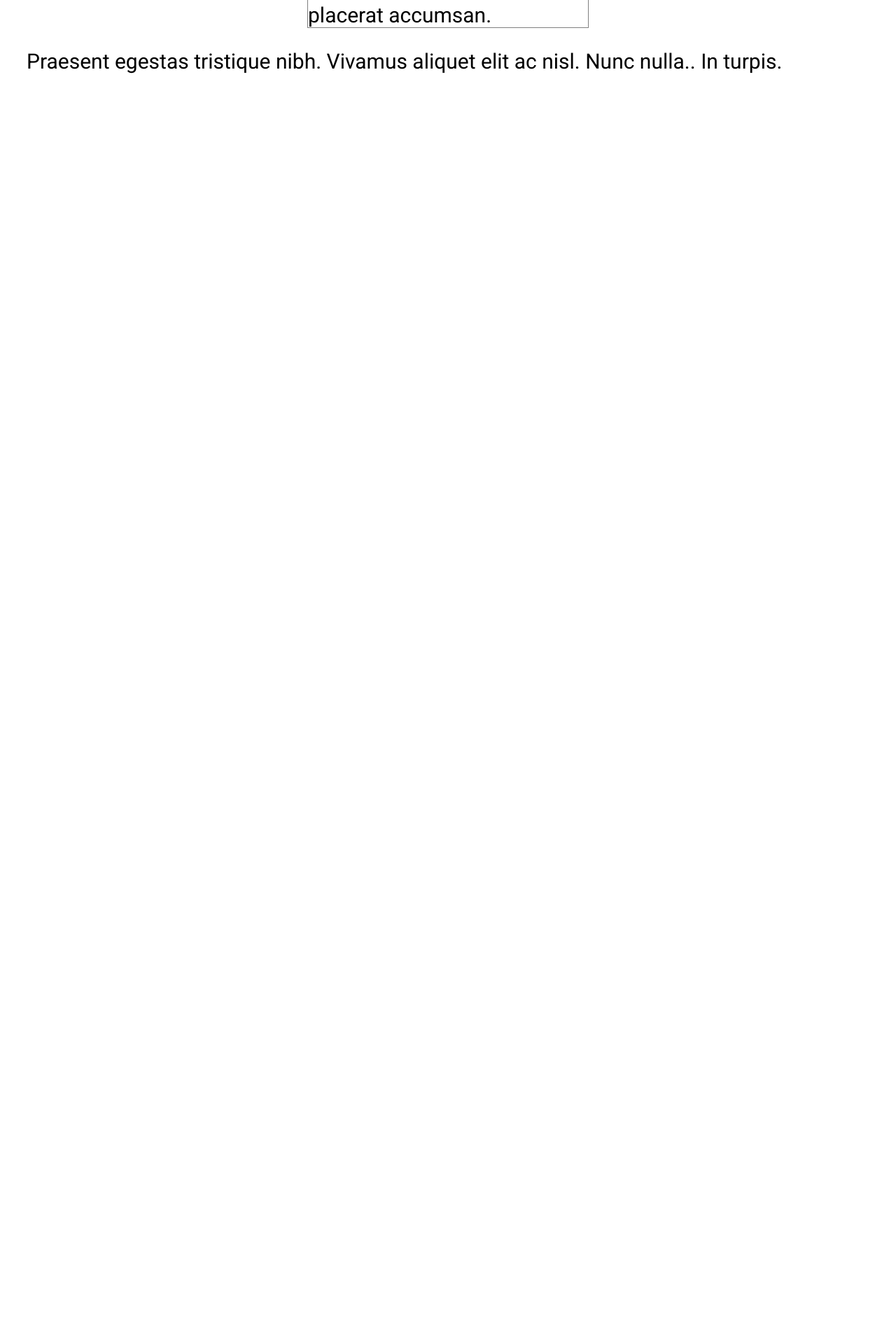
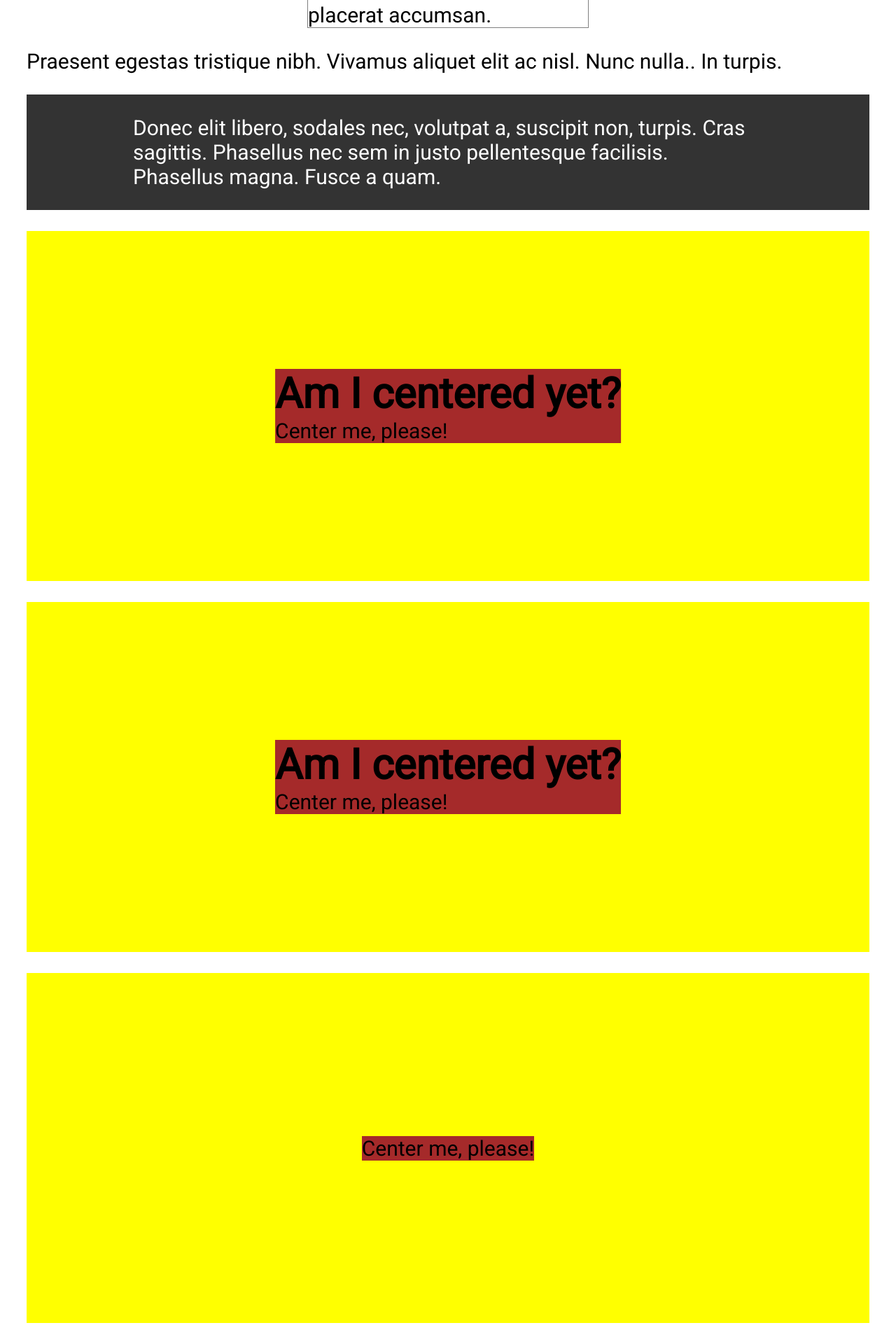
Before and after one commit to ht89/css-secrets, an Angular app: page /structure-and-layout in a window 1280 px wide. Shown: the part 826-2746 px from the top of the page at 70% size. Before the commit the page ends 961 px from the top, so only its background shows below. Built offline with nearby package versions, Linux system fonts and the light colour scheme.

Commit message:
vertical centering

```diff
--- a/src/app/structure-and-layout/structure-and-layout.component.html
+++ b/src/app/structure-and-layout/structure-and-layout.component.html
@@ -13,3 +13,31 @@
 </figure>
 
 <p>Praesent egestas tristique nibh. Vivamus aliquet elit ac nisl. Nunc nulla.. In turpis.</p>
+
+<footer>
+    <div class="wrapper">
+        <!-- Footer content here -->
+         Donec elit libero, sodales nec, volutpat a, suscipit non, turpis. Cras sagittis. Phasellus nec sem in justo pellentesque
+        facilisis. Phasellus magna. Fusce a quam.
+    </div>
+</footer>
+
+<div class="container">
+    <main>
+        <h1>Am I centered yet?</h1>
+        <p>Center me, please!</p>
+    </main>
+</div>
+
+<div class="container2">
+    <main>
+        <h1>Am I centered yet?</h1>
+        <p>Center me, please!</p>
+    </main>
+</div>
+
+<div class="container3">
+    <main>
+         Center me, please!
+    </main>
+</div>
--- a/src/app/structure-and-layout/structure-and-layout.component.scss
+++ b/src/app/structure-and-layout/structure-and-layout.component.scss
@@ -10,3 +10,68 @@ figure {
     width: min-content;
     margin: auto;
 }
+
+footer {
+    background: #333;
+    color: #fff; // max-width: 900px; // use this if the result of calc() is less/more than 900px
+    padding: 1em; // fallback
+    padding: 1em calc(50% - 450px); // similar to auto which is 50% of viewport width - content width
+    /* use media queries when there are no paddings because the screen gets narrower than the content width */
+}
+
+div.container {
+    position: relative;
+    height: 500px;
+    background: yellow;
+    margin-top: 30px;
+    main {
+        background: brown;
+        position: absolute;
+        top: 50%;
+        left: 50%;
+        /*
+        CSS transforms move the element relative to its own width & height unlike CSS properties like margins, paddings, percentages are relative to the dimensions of the parent of the element
+
+        caveats: page 282
+    */
+        transform: translate(-50%, -50%);
+        h1,
+        p {
+            margin: 0;
+        }
+    }
+}
+
+
+/* another way */
+
+div.container2 {
+    height: 500px;
+    background: yellow;
+    display: flex;
+    margin-top: 30px;
+    main {
+        background: brown;
+        margin: auto;
+        h1,
+        p {
+            margin: 0;
+        }
+    }
+}
+
+/* vertically center text without wrapper */
+div.container3 {
+    height: 500px;
+    background: yellow;
+    display: flex;
+    margin-top: 30px;
+    main {
+        background: brown;
+        margin: auto;
+        h1,
+        p {
+            margin: 0;
+        }
+    }
+}
```
